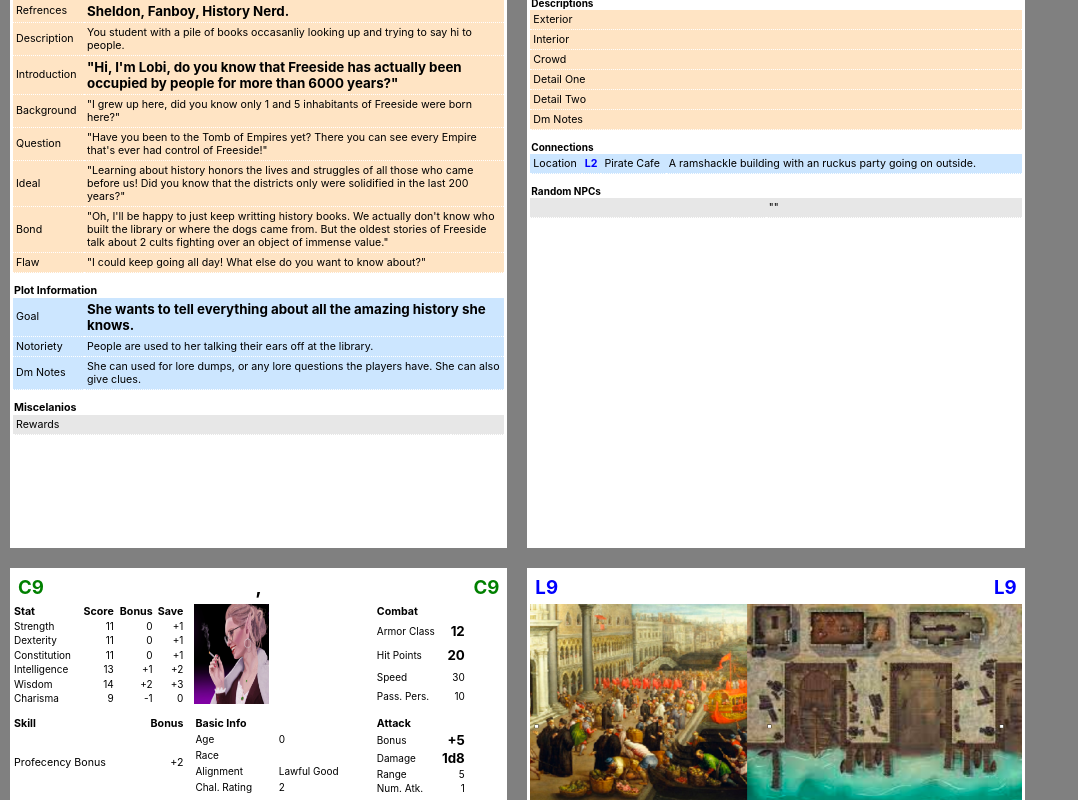
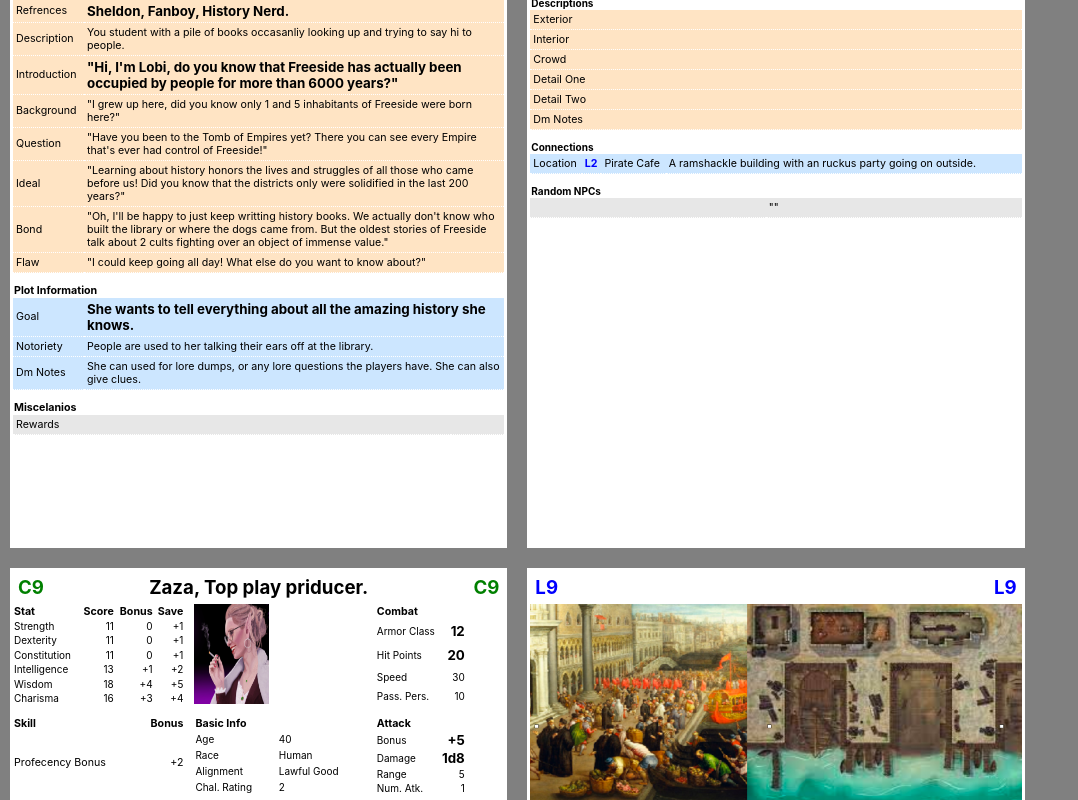
Before and after one commit to danielpennypacker/freeside, a React (Create React App) app: page / in a window 1280 px wide. Shown: the part 6000-6800 px from the top of the page, without its empty margins (0-1078 px from the left). Built offline with nearby package versions, Linux system fonts and the light colour scheme.

Commit message:
finished first pass of characters

```diff
--- a/src/data.ts
+++ b/src/data.ts
@@ -694,7 +694,7 @@ export const characters: Character[] = [
     },
     {
         code: CC.lobi,
-        age: 0,
+        age: 16,
         race: "halfling",
         notoriety: "People are used to her talking their ears off at the library.",
         page: 1,
@@ -742,7 +742,7 @@ export const characters: Character[] = [
     },
     {
         code: CC.planithr,
-        age: 0,
+        age: 23,
         race: "Half elf",
         notoriety: "One of the most popular and coolest people in freeside.",
         page: 1,
@@ -790,19 +790,19 @@ export const characters: Character[] = [
     },
     {
         code: CC.scholars,
-        age: 0,
-        race: "",
-        notoriety: "",
-        page: 1,
-        id: 1,
-        name: "",
-        title: "",
-        strength: 11,
-        dexterity: 11,
-        constitution: 11,
-        intelligence: 13,
+        age: 75,
+        race: "mixed",
+        notoriety: "Known as regulars at the club",
+        page: 1,
+        id: 1,
+        name: "Pix, Wix, and Dix",
+        title: "Arguing scholars",
+        strength: 9,
+        dexterity: 9,
+        constitution: 9,
+        intelligence: 18,
         wisdom: 14,
-        charisma: 9,
+        charisma: 12,
         challengeRating: 2,
         armorClass: 12,
         hitPoints: 20,
@@ -816,20 +816,20 @@ export const characters: Character[] = [
             damage: "1d8",
         },
         spells: [],
-        alignment: "Lawful Good",
-        roleplayInspiration: "",
-        motivation: "",
-        dmNotes: "",
-        characterConnections: [],
-        visualDescription: "",
-        introduction: "",
-        question: "",
-        background: "",
-        ideal: "",
-        bond: "",
-        flaw: "",
-        skills: [],
-        rewards: "",
+        alignment: "Chaotic Good",
+        roleplayInspiration: "Three old coots at a bar, Quarlsome academics",
+        motivation: "They love asking strangers about life's biggest questions.",
+        dmNotes: "They're mostly here for a fun roleplaying opertunity.",
+        characterConnections: [],
+        visualDescription: "The scholars shouting and interupting each other.",
+        introduction: "Ah, we haven't heard from you before!",
+        question: "What would you say is the problem with the world? ",
+        background: "I say it's the people work too much, they don't appreciate their lives!",
+        ideal: "No, I say it's people don't work hard enough, what is your life other than your accomplisments!?",
+        bond: "No no no, it's that there are too many ideas these days, people just can't ever settle on any one thing!? ",
+        flaw: "Wait, let these fine people speak! So, what do you think the problem with the work is?",
+        skills: [Skills.History, Skills.Insight, Skills.Arcana],
+        rewards: "If players even try to answer at all they'll be delighted and give them a free pass to the library.",
         plotFlower: "",
         plotConvoy: "",
         plotParty: "",
@@ -839,19 +839,19 @@ export const characters: Character[] = [
 
     {
         code: CC.torbin,
-        age: 0,
-        race: "",
-        notoriety: "",
-        page: 1,
-        id: 1,
-        name: "",
-        title: "",
-        strength: 11,
-        dexterity: 11,
-        constitution: 11,
+        age: 50,
+        race: "Dwarf",
+        notoriety: "Known as the head of the yards",
+        page: 1,
+        id: 1,
+        name: "Torbin",
+        title: "Ship Building master",
+        strength: 12,
+        dexterity: 10,
+        constitution: 15,
         intelligence: 13,
-        wisdom: 14,
-        charisma: 9,
+        wisdom: 9,
+        charisma: 11,
         challengeRating: 2,
         armorClass: 12,
         hitPoints: 20,
@@ -865,20 +865,116 @@ export const characters: Character[] = [
             damage: "1d8",
         },
         spells: [],
-        alignment: "Lawful Good",
-        roleplayInspiration: "",
-        motivation: "",
-        dmNotes: "",
-        characterConnections: [],
-        visualDescription: "",
-        introduction: "",
-        question: "",
-        background: "",
-        ideal: "",
-        bond: "",
-        flaw: "",
+        alignment: "Lawful Neutral",
+        roleplayInspiration: "J. Jona Jameson, Thomas Edison, Gimli",
+        motivation: "Wants the Yards to run Freeside",
+        dmNotes: "He's the most Pro convoy Freesider",
+        characterConnections: [],
+        visualDescription: "An overly serious dwarf wearing workers clothes but with an extra decorative hat.",
+        introduction: "Get out of my way!",
+        question: "Why am I wasting my time talking to you?",
+        background: "I'm the Chief builder in the yards, and we're the ones that do all the work!",
+        ideal: "What's there to do in life but work, and build!",
+        bond: "We do all the work, we should be in charge of Freeside. Now the Convoy, they know how to run things!",
+        flaw: "All these frivoulus fools in the Fire and Water district just play silly games, but do we get any thanks, never!",
         skills: [],
-        rewards: "",
+        rewards: "He'll try and get you to go beat up Bosworth.",
+        plotFlower: "",
+        plotConvoy: "He's pro convoy and is helping them setup their secret base. He wants them to move in and gain power for the yards that way.",
+        plotParty: "",
+        plotArena: "",
+        plotKaiju: ""
+    },
+    {
+        code: CC.trap,
+        age: 45,
+        race: "Human",
+        notoriety: "Seen as a regular loner eccentric.",
+        page: 1,
+        id: 1,
+        name: "Trap",
+        title: "Obssesed scholar.",
+        strength: 9,
+        dexterity: 10,
+        constitution: 9,
+        intelligence: 16,
+        wisdom: 14,
+        charisma: 8,
+        challengeRating: 2,
+        armorClass: 12,
+        hitPoints: 20,
+        speed: 30,
+        passivePerception: 10,
+        proficiencyBonus: 2,
+        attack:{
+            bonus: 5,
+            range: 5,
+            multi: 1,
+            damage: "1d8",
+        },
+        spells: [],
+        alignment: "Neutral Evil",
+        roleplayInspiration: "Snape, Dr. Frankenstien, Evil genius.",
+        motivation: "He want's to open the book Kaiju book and control it.",
+        dmNotes: "He's the simpliest hook to go into the dunegon and summon the Kaiju. He can barely pretend to be normal.",
+        characterConnections: [],
+        visualDescription: "A crazy looking scholar with tattered robes, unkept hair and a wild look in his eyes.",
+        introduction: "Oh hello fine travellers, you look like a hearty bunch.",
+        question: "Would you be interested in some work? I need a rare item retrieved, but I'm much to frail myself.",
+        background: "It's a tome of ancient secretes, and I believe i've unravelled the key",
+        ideal: "I seek the ancient truths others are afraid to believe in.",
+        bond: "I keep to myself.",
+        flaw: "I believe the book could benfit everyone on the island.",
+        skills: [],
+        rewards: "He'll give you 1000 gold for the book. If he finds you took the book, he'll try and hunt you down.",
+        plotFlower: "The Kaiju was originally made by the flower cult to protect the island and the flower.",
+        plotConvoy: "If players are able to conrol the Kaiju, they can use it to attack the Convoy Fleet.",
+        plotParty: "",
+        plotArena: "",
+        plotKaiju: "He's the main entry point for summoning the Kaiju."
+    },
+    {
+        code: CC.wanwan,
+        age: 99999,
+        race: "Diety",
+        notoriety: "Most people in freeside recognize hime",
+        page: 1,
+        id: 1,
+        name: "Wanwan",
+        title: "Exiled party god.",
+        strength: 18,
+        dexterity: 18,
+        constitution: 18,
+        intelligence: 18,
+        wisdom: 18,
+        charisma: 18,
+        challengeRating: 2,
+        armorClass: 20,
+        hitPoints: 100,
+        speed: 30,
+        passivePerception: 10,
+        proficiencyBonus: 2,
+        attack:{
+            bonus: 5,
+            range: 5,
+            multi: 1,
+            damage: "1d8",
+        },
+        spells: [],
+        alignment: "Chaotic Neutral",
+        roleplayInspiration: "Bachus, Mad Hatter.",
+        motivation: "Is contrantly drunk and just wants to have fun.",
+        dmNotes: "He's here to give players vague clues. He can show up anywhere. He doesn't have a great memory. He gets annoyed if the players ask too many questions.",
+        characterConnections: [],
+        visualDescription: "A hearty 7 ft tall bearded man laughing with a cup in his hand.",
+        introduction: "Ah, friends, have a drink with me!",
+        question: "What is your favorite way to relax.",
+        background: "Yes, well I was kicked out of the heavenly palace some time ago. I took one too many sacred plums from the garden, or was it a pear?",
+        ideal: "Yes, well we have all the time in the workd don't we! Have fun! Or, well, maybe you don't? But you know, there's that one woman in the purple cloak, I've seen her for quite  while!?",
+        bond: "Of all the places in the material plane, Freeside is the most fun! Why even when those cultists were fussing about that flower it was still exciting!",
+        flaw: "Yes well I've forgetten many things, but I don't think this Vazerith Empire will be taking over Freeside anytime soon!",
+        skills: [],
+        rewards: "As long as players act joyus with him he'll give vague clues.",
         plotFlower: "",
         plotConvoy: "",
         plotParty: "",
@@ -886,20 +982,20 @@ export const characters: Character[] = [
         plotKaiju: ""
     },
     {
-        code: CC.trap,
-        age: 0,
-        race: "",
-        notoriety: "",
-        page: 1,
-        id: 1,
-        name: "",
-        title: "",
+        code: CC.zaza,
+        age: 40,
+        race: "Human",
+        notoriety: "She's the most influencial task maker in the Fire district.",
+        page: 1,
+        id: 1,
+        name: "Zaza",
+        title: "Top play priducer.",
         strength: 11,
         dexterity: 11,
         constitution: 11,
         intelligence: 13,
-        wisdom: 14,
-        charisma: 9,
+        wisdom: 18,
+        charisma: 16,
         challengeRating: 2,
         armorClass: 12,
         hitPoints: 20,
@@ -914,125 +1010,25 @@ export const characters: Character[] = [
         },
         spells: [],
         alignment: "Lawful Good",
-        roleplayInspiration: "",
-        motivation: "",
-        dmNotes: "",
-        characterConnections: [],
-        visualDescription: "",
-        introduction: "",
-        question: "",
-        background: "",
-        ideal: "",
-        bond: "",
+        roleplayInspiration: "Oprah, Jackie O., Film Producer",
+        motivation: "Wants to maintain the Fire district as a creative hub.",
+        dmNotes: "She can lead the players to investigate the disentigrations/flower.",
+        characterConnections: [],
+        visualDescription: "Smartly dressed business woman, is always drinking potions.",
+        introduction: "I'm Zaza, you'll learn about me sooner or later.",
+        question: "You seem like a clever bunch. I could use some strangers to do a little detective work for me.",
+        background: "I'm one of the top backers of theater in Freeside.",
+        ideal: "Creativity and expression is the most important thing we do.",
+        bond: "I want Freeside to remain a creative center as long as possible.",
         flaw: "",
         skills: [],
         rewards: "",
-        plotFlower: "",
-        plotConvoy: "",
-        plotParty: "",
+        plotFlower: "She'll give you clues about the disentigrations.",
+        plotConvoy: "She doesn't want the convoy on Freeside at all.",
+        plotParty: "She can help rally people.",
         plotArena: "",
         plotKaiju: ""
     },
-    {
-        code: CC.wanwan,
-        age: 0,
-        race: "",
-        notoriety: "",
-        page: 1,
-        id: 1,
-        name: "",
-        title: "",
-        strength: 11,
-        dexterity: 11,
-        constitution: 11,
-        intelligence: 13,
-        wisdom: 14,
-        charisma: 9,
-        challengeRating: 2,
-        armorClass: 12,
-        hitPoints: 20,
-        speed: 30,
-        passivePerception: 10,
-        proficiencyBonus: 2,
-        attack:{
-            bonus: 5,
-            range: 5,
-            multi: 1,
-            damage: "1d8",
-        },
-        spells: [],
-        alignment: "Lawful Good",
-        roleplayInspiration: "",
-        motivation: "",
-        dmNotes: "",
-        characterConnections: [],
-        visualDescription: "",
-        introduction: "",
-        question: "",
-        background: "",
-        ideal: "",
-        bond: "",
-        flaw: "",
-        skills: [],
-        rewards: "",
-        plotFlower: "",
-        plotConvoy: "",
-        plotParty: "",
-        plotArena: "",
-        plotKaiju: ""
-    },
-    {
-        code: CC.zaza,
-        age: 0,
-        race: "",
-        notoriety: "",
-        page: 1,
-        id: 1,
-        name: "",
-        title: "",
-        strength: 11,
-        dexterity: 11,
-        constitution: 11,
-        intelligence: 13,
-        wisdom: 14,
-        charisma: 9,
-        challengeRating: 2,
-        armorClass: 12,
-        hitPoints: 20,
-        speed: 30,
-        passivePerception: 10,
-        proficiencyBonus: 2,
-        attack:{
-            bonus: 5,
-            range: 5,
-            multi: 1,
-            damage: "1d8",
-        },
-        spells: [],
-        alignment: "Lawful Good",
-        roleplayInspiration: "",
-        motivation: "",
-        dmNotes: "",
-        characterConnections: [],
-        visualDescription: "",
-        introduction: "",
-        question: "",
-        background: "",
-        ideal: "",
-        bond: "",
-        flaw: "",
-        skills: [],
-        rewards: "",
-        plotFlower: "",
-        plotConvoy: "",
-        plotParty: "",
-        plotArena: "",
-        plotKaiju: ""
-    },
-
-
-
-
 ]
 
 
```
